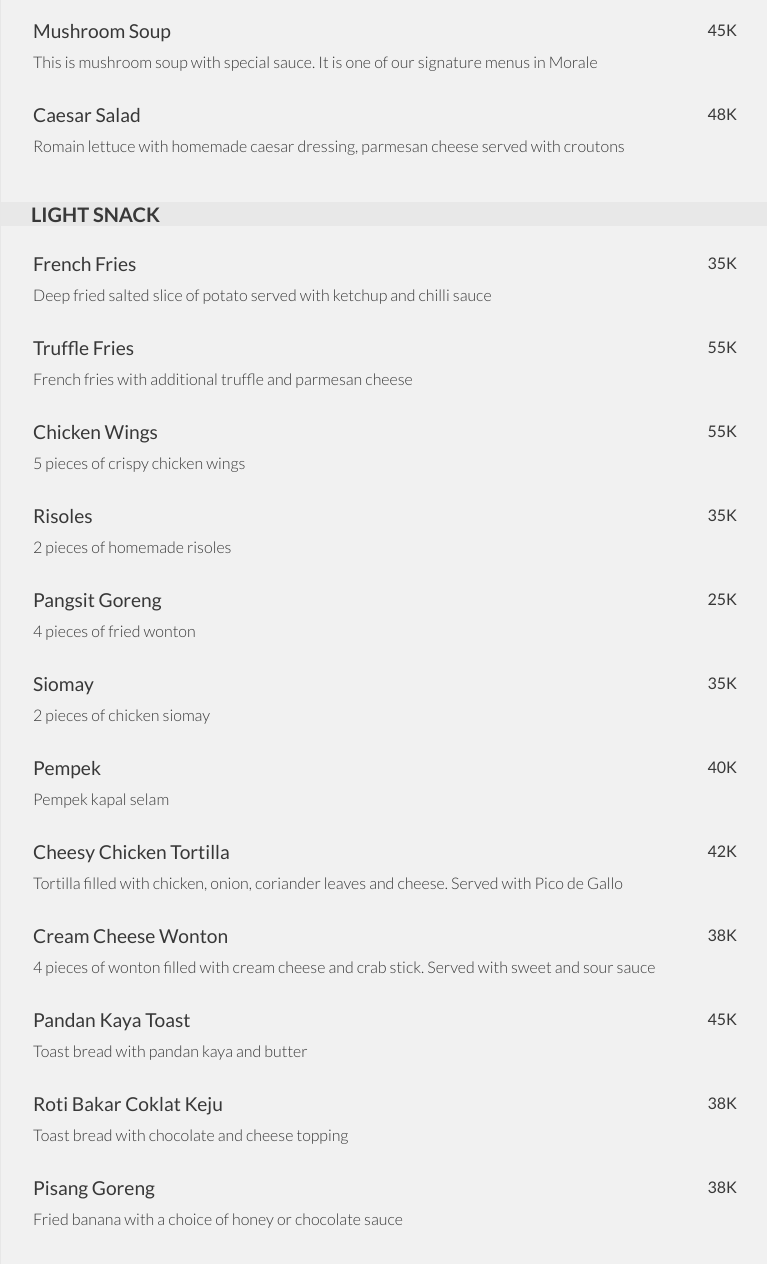
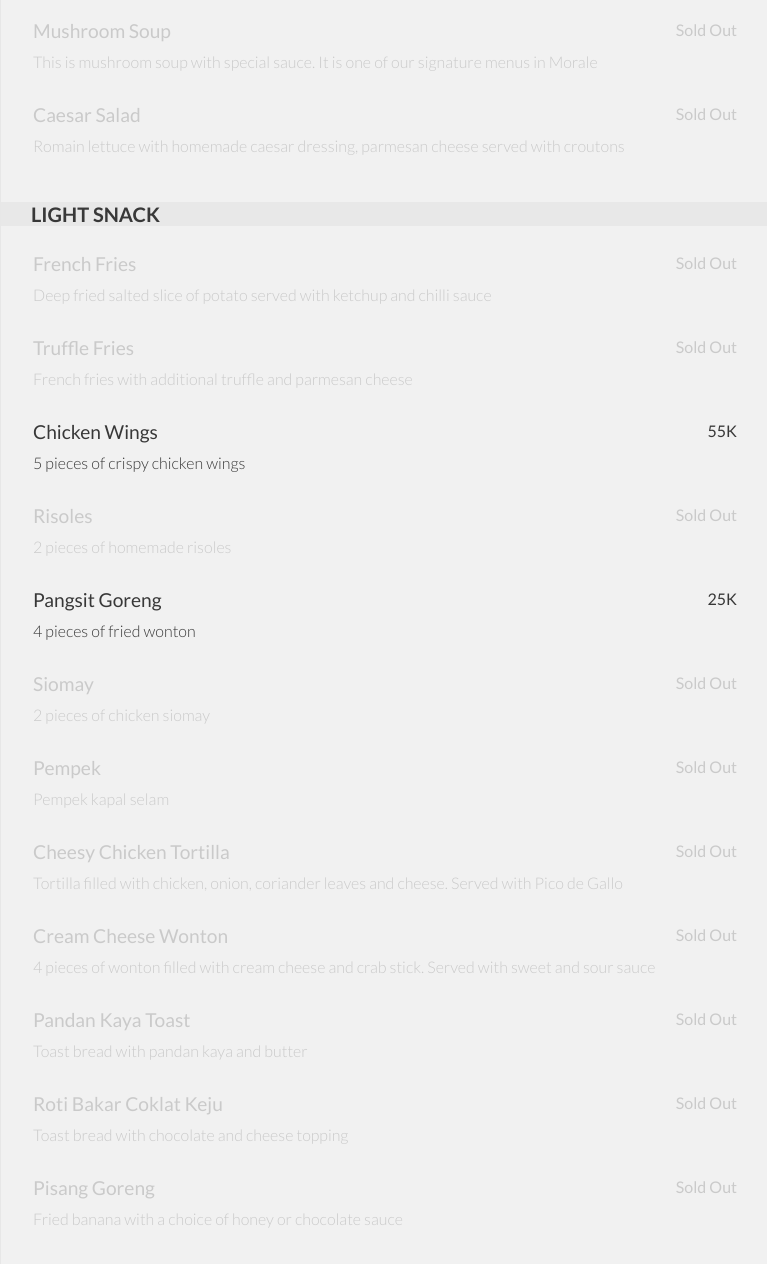
Before and after one commit to mrmarshaldi/mrmarshaldi.github.io, a plain HTML site: page menu.html in a window 1280 px wide. Shown: the part 760-2024 px from the top of the page, without its empty margins (255-1022 px from the left). Drawn offline with Linux system fonts and the light colour scheme.

Commit message:
Adding sold out menu

```diff
--- a/css/menu.css
+++ b/css/menu.css
@@ -342,6 +342,10 @@ h3 {
     grid-template-columns: .3fr 1fr;
 }
 
+.sold-out {
+    color: rgb(202, 202, 202);
+}
+
 
 
 /* .food-box::after {
--- a/menu.html
+++ b/menu.html
@@ -1,6 +1,7 @@
 <!DOCTYPE html>
 
 <html lang="en">
+
 
 <head>
     <meta charset="UTF-8">
@@ -14,7 +15,6 @@
 
 
 <body>
-
     <nav class="navbar">
         <div class="navbar-title">
             <p>Morale Coffee & Eatery</p>
@@ -89,13 +89,14 @@
 
 
 
-        <div class="food-box appetizer">
+        <div class="food-box appetizer sold-out">
             <div class="menu-name">
                 <h3>Mushroom Soup</h3>
             </div>
 
             <div class="menu-price">
-                <p>45K</p>
+                <!-- <p>45K</p> -->
+                <p>Sold Out</p>
             </div>
 
             <!-- <div class="menu-image">
@@ -108,14 +109,15 @@
 
         </div>
 
-        <div class="food-box last appetizer">
+        <div class="food-box last appetizer sold-out">
 
             <div class="menu-name">
                 <h3>Caesar Salad</h3>
             </div>
 
             <div class="menu-price">
-                <p>48K</p>
+                <!-- <p>48K</p> -->
+                <p>Sold Out</p>
             </div>
 
             <!-- <div class="menu-image">
@@ -136,13 +138,14 @@
 
 
 
-        <div class="food-box appetizer">
+        <div class="food-box appetizer sold-out">
             <div class="menu-name">
                 <h3>French Fries</h3>
             </div>
 
             <div class="menu-price">
-                <p>35K</p>
+                <!-- <p>35K</p> -->
+                <p>Sold Out</p>
             </div>
 
             <!-- <div class="menu-image">
@@ -157,13 +160,14 @@
 
 
 
-        <div class="food-box appetizer">
+        <div class="food-box appetizer sold-out">
             <div class="menu-name">
                 <h3>Truffle Fries</h3>
             </div>
 
             <div class="menu-price">
-                <p>55K</p>
+                <!-- <p>55K</p> -->
+                <p>Sold Out</p>
             </div>
 
             <!-- <div class="menu-image">
@@ -200,13 +204,14 @@
 
 
 
-        <div class="food-box appetizer">
+        <div class="food-box appetizer sold-out">
             <div class="menu-name">
                 <h3>Risoles</h3>
             </div>
 
             <div class="menu-price">
-                <p>35K</p>
+                <!-- <p>35K</p> -->
+                <p>Sold Out</p>
             </div>
 
             <!-- <div class="menu-image">
@@ -243,14 +248,15 @@
 
 
 
-        <div class="food-box appetizer">
+        <div class="food-box appetizer sold-out">
 
             <div class="menu-name">
                 <h3>Siomay</h3>
             </div>
 
             <div class="menu-price">
-                <p>35K</p>
+                <!-- <p>35K</p> -->
+                <p>Sold Out</p>
             </div>
 
             <!-- <div class="menu-image">
@@ -265,14 +271,15 @@
 
 
 
-        <div class="food-box appetizer">
+        <div class="food-box appetizer sold-out">
 
             <div class="menu-name">
                 <h3>Pempek</h3>
             </div>
 
             <div class="menu-price">
-                <p>40K</p>
+                <!-- <p>40K</p> -->
+                <p>Sold Out</p>
             </div>
 
             <!-- <div class="menu-image">
@@ -287,14 +294,15 @@
 
 
 
-        <div class="food-box appetizer">
+        <div class="food-box appetizer sold-out">
 
             <div class="menu-name">
                 <h3>Cheesy Chicken Tortilla</h3>
             </div>
 
             <div class="menu-price">
-                <p>42K</p>
+                <!-- <p>42K</p> -->
+                <p>Sold Out</p>
             </div>
 
             <!-- <div class="menu-image">
@@ -309,14 +317,15 @@
 
 
 
-        <div class="food-box appetizer">
+        <div class="food-box appetizer sold-out">
 
             <div class="menu-name">
                 <h3>Cream Cheese Wonton</h3>
             </div>
 
             <div class="menu-price">
-                <p>38K</p>
+                <!-- <p>38K</p> -->
+                <p>Sold Out</p>
             </div>
 
             <!-- <div class="menu-image">
@@ -331,14 +340,15 @@
 
 
 
-        <div class="food-box appetizer">
+        <div class="food-box appetizer sold-out">
 
             <div class="menu-name">
                 <h3>Pandan Kaya Toast</h3>
             </div>
 
             <div class="menu-price">
-                <p>45K</p>
+                <!-- <p>45K</p> -->
+                <p>Sold Out</p>
             </div>
 
             <!-- <div class="menu-image">
@@ -353,14 +363,15 @@
 
 
 
-        <div class="food-box appetizer">
+        <div class="food-box appetizer sold-out">
 
             <div class="menu-name">
                 <h3>Roti Bakar Coklat Keju</h3>
             </div>
 
             <div class="menu-price">
-                <p>38K</p>
+                <!-- <p>38K</p> -->
+                <p>Sold Out</p>
             </div>
 
             <!-- <div class="menu-image">
@@ -375,14 +386,15 @@
 
 
 
-        <div class="food-box appetizer">
+        <div class="food-box appetizer sold-out">
 
             <div class="menu-name">
                 <h3>Pisang Goreng</h3>
             </div>
 
             <div class="menu-price">
-                <p>38K</p>
+                <!-- <p>38K</p> -->
+                <p>Sold Out</p>
             </div>
 
             <!-- <div class="menu-image">
@@ -403,14 +415,15 @@
 
 
 
-        <div class="food-box maincourse">
+        <div class="food-box maincourse sold-out">
 
             <div class="menu-name">
                 <h3>Beef Gyros with Tzatziki Sauce</h3>
             </div>
 
             <div class="menu-price">
-                <p>90K</p>
+                <!-- <p>90K</p> -->
+                <p>Sold Out</p>
             </div>
 
             <!-- <div class="menu-image">
@@ -425,14 +438,15 @@
 
 
 
-        <div class="food-box maincourse">
+        <div class="food-box maincourse sold-out">
 
             <div class="menu-name">
                 <h3>Cheeseburger</h3>
             </div>
 
             <div class="menu-price">
-                <p>90K</p>
+                <!-- <p>90K</p> -->
+                <p>Sold Out</p>
             </div>
 
             <!-- <div class="menu-image">
@@ -447,14 +461,15 @@
 
 
 
-        <div class="food-box maincourse">
+        <div class="food-box maincourse sold-out">
 
             <div class="menu-name">
                 <h3>Penne Salmon Tuscan</h3>
             </div>
 
             <div class="menu-price">
-                <p>95K</p>
+                <!-- <p>95K</p> -->
+                <p>Sold Out</p>
             </div>
 
             <!-- <div class="menu-image">
@@ -469,14 +484,15 @@
 
 
 
-        <div class="food-box maincourse">
+        <div class="food-box maincourse sold-out">
 
             <div class="menu-name">
                 <h3>Spaghetti Amalfi Coast</h3>
             </div>
 
             <div class="menu-price">
-                <p>85K</p>
+                <!-- <p>85K</p> -->
+                <p>Sold Out</p>
             </div>
 
             <!-- <div class="menu-image">
@@ -498,6 +514,7 @@
 
             <div class="menu-price">
                 <p>65K</p>
+                <!-- <p>Sold Out</p> -->
             </div>
 
             <!-- <div class="menu-image">
@@ -539,13 +556,14 @@
 
 
 
-        <div class="food-box maincourse">
+        <div class="food-box maincourse sold-out">
             <div class="menu-name">
                 <h3>Kwetiau Seafood Pedas</h3>
             </div>
 
             <div class="menu-price">
-                <p>60K</p>
+                <!-- <p>60K</p> -->
+                <p>Sold Out</p>
             </div>
 
             <!-- <div class="menu-image">
@@ -648,14 +666,15 @@
 
 
 
-        <div class="food-box maincourse">
+        <div class="food-box maincourse sold-out">
 
             <div class="menu-name">
                 <h3>Lontong Sayur Padang</h3>
             </div>
 
             <div class="menu-price">
-                <p>58K</p>
+                <!-- <p>58K</p> -->
+                <p>Sold Out</p>
             </div>
 
             <!-- <div class="menu-image">
@@ -698,14 +717,15 @@
 
 
 
-        <div class="food-box maincourse">
+        <div class="food-box maincourse sold-out">
 
             <div class="menu-name">
                 <h3>Salted Egg Chicken</h3>
             </div>
 
             <div class="menu-price">
-                <p>75K</p>
+                <!-- <p>75K</p> -->
+                <p>Sold Out</p>
             </div>
 
             <!-- <div class="menu-image">
@@ -780,7 +800,7 @@
                     <li>Caramel Latte</li>
                     <li>Vanilla Latte</li>
                     <li>Hazelnut Latte</li>
-                    <li>Avocado Coffee</li>
+                    <!-- <li>Avocado Coffee</li> -->
                     <li>Extra Shot Espresso</li>
                 </ul>
 
@@ -797,7 +817,7 @@
                     <li>35K</li>
                     <li>38K</li>
                     <li>42K</li>
-                    <li><br></li>
+                    <!-- <li><br></li> -->
                     <li>42K</li>
                     <li>42K</li>
                     <li>42K</li>
@@ -819,7 +839,7 @@
                     <li><br></li>
                     <li>40K</li>
                     <li>45K</li>
-                    <li>42K</li>
+                    <!-- <li>42K</li> -->
                     <li>45K</li>
                     <li>45K</li>
                     <li>45K</li>
@@ -859,10 +879,10 @@
                         <li>Lychee / Peach</li>
                     </ul>
 
-                    <li>Mocktea</li>
+                    <!-- <li>Mocktea</li>
                     <ul>
                         <li>Lychee Lime / Mango Mint</li>
-                    </ul>
+                    </ul> -->
 
                     <li>Tea Selection</li>
                     <ul>
@@ -887,11 +907,9 @@
                 <ul>
                     <li><br></li>
                     <li><br></li>
-                    <li><br></li>
-                    <li><br></li>
                     <li>28K</li>
                     <li><br></li>
-                    <li>28K</li>
+                    <li>38K</li>
                     <li><br></li>
                     <li><br></li>
                     <li><br></li>
@@ -902,8 +920,6 @@
             <div class="menu-price ice">
 
                 <ul>
-                    <li>35K</li>
-                    <li><br></li>
                     <li>35K</li>
                     <li><br></li>
                     <li><br></li>
@@ -1017,7 +1033,6 @@
 
             <div class="drink-name">
                 <ul>
-                    <li>Green Tea Latte</li>
                     <li>Dark / Milk Chocolate</li>
                     <li>Orange Juice</li>
                     <li>Mineral Water</li>
@@ -1027,7 +1042,6 @@
             <div class="menu-price hot">
                 <ul>
                     <li>42K</li>
-                    <li>42K</li>
                     <li><br></li>
                     <li><br></li>
                 </ul>
@@ -1035,10 +1049,9 @@
 
             <div class="menu-price ice">
                 <ul>
-                    <li><br></li>
-                    <li><br></li>
+                    <li>45K</li>
+                    <li>38K</li>
                     <li>25K</li>
-                    <li>38K</li>
                 </ul>
             </div>
 
```
Also changed, not shown: 1 other file.
